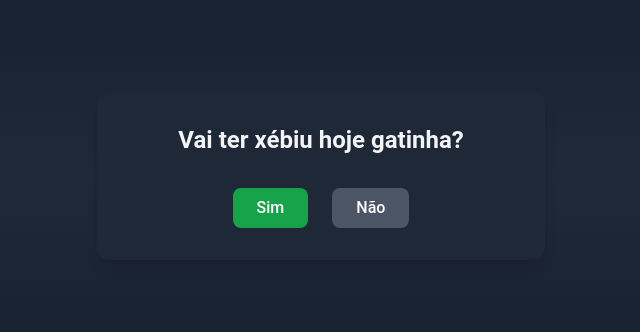
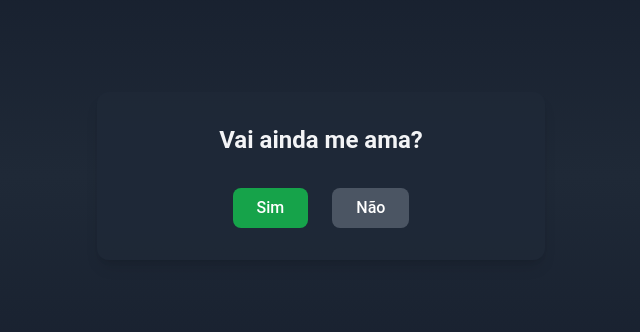
Before and after one commit to zaleoz1/valentines-day-present, a website: page present.html in a window 1280 px wide. Shown: the part 224-556 px from the top of the page, without its empty margins (319-959 px from the left). Drawn offline with Linux system fonts and the light colour scheme.

Commit message:
Atualizar o present.html

```diff
--- a/present.html
+++ b/present.html
@@ -11,7 +11,7 @@
 <body class="bg-gradient-to-b from-gray-900 via-gray-800 to-gray-900 min-h-screen flex items-center justify-center">
     <div class="caixa bg-gray-800 bg-opacity-80 rounded-xl shadow-lg p-8 max-w-md w-full">
         <div class="msg mb-8 text-center">
-            <h1 class="text-2xl font-semibold text-gray-100">Vai ter xébiu hoje gatinha?</h1>
+            <h1 class="text-2xl font-semibold text-gray-100">Vai ainda me ama?</h1>
         </div>
         <div class="container-botao flex justify-center gap-6">
             <button id="sim" class="px-6 py-2 rounded-lg bg-green-600 hover:bg-green-700 text-white font-medium transition">Sim</button>
```
